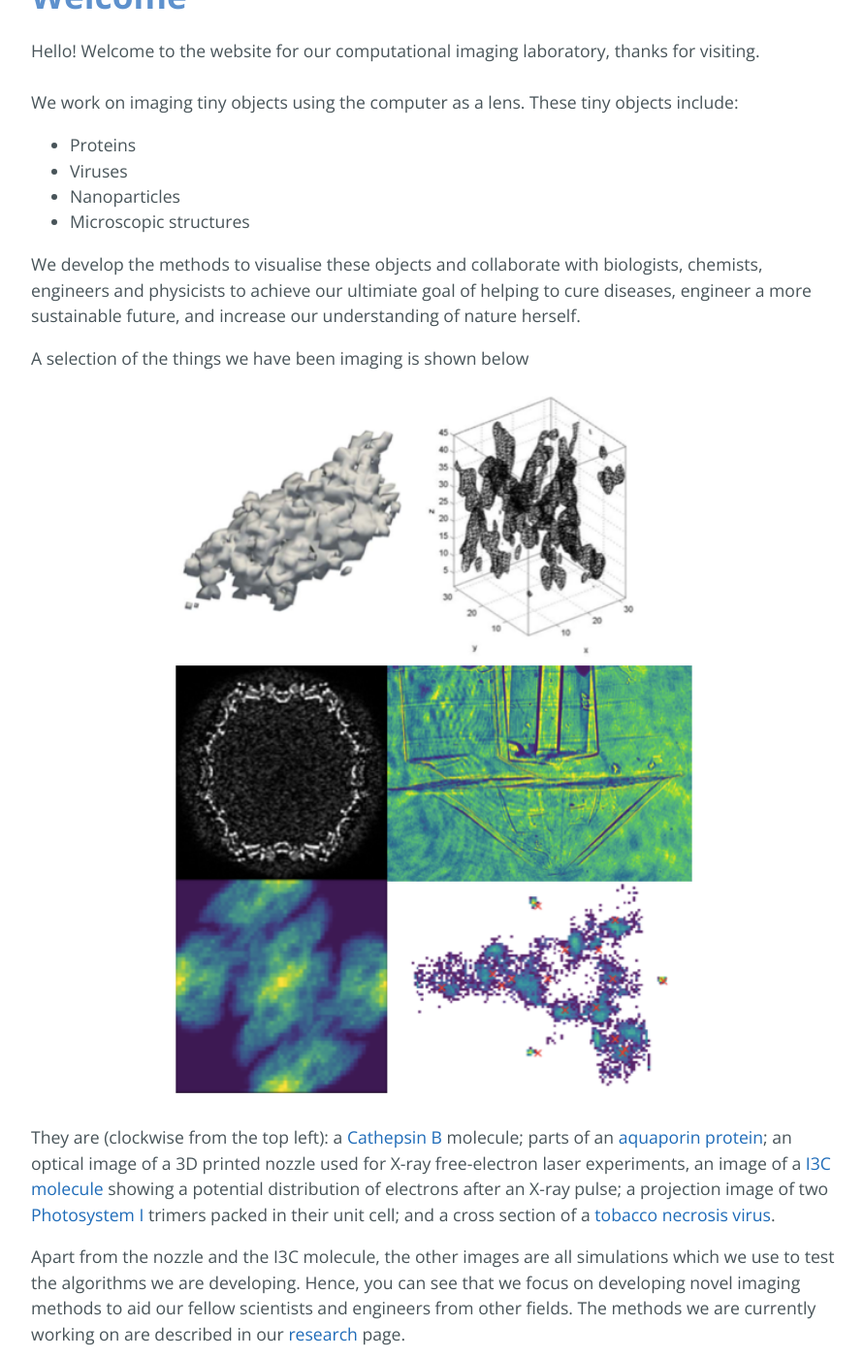
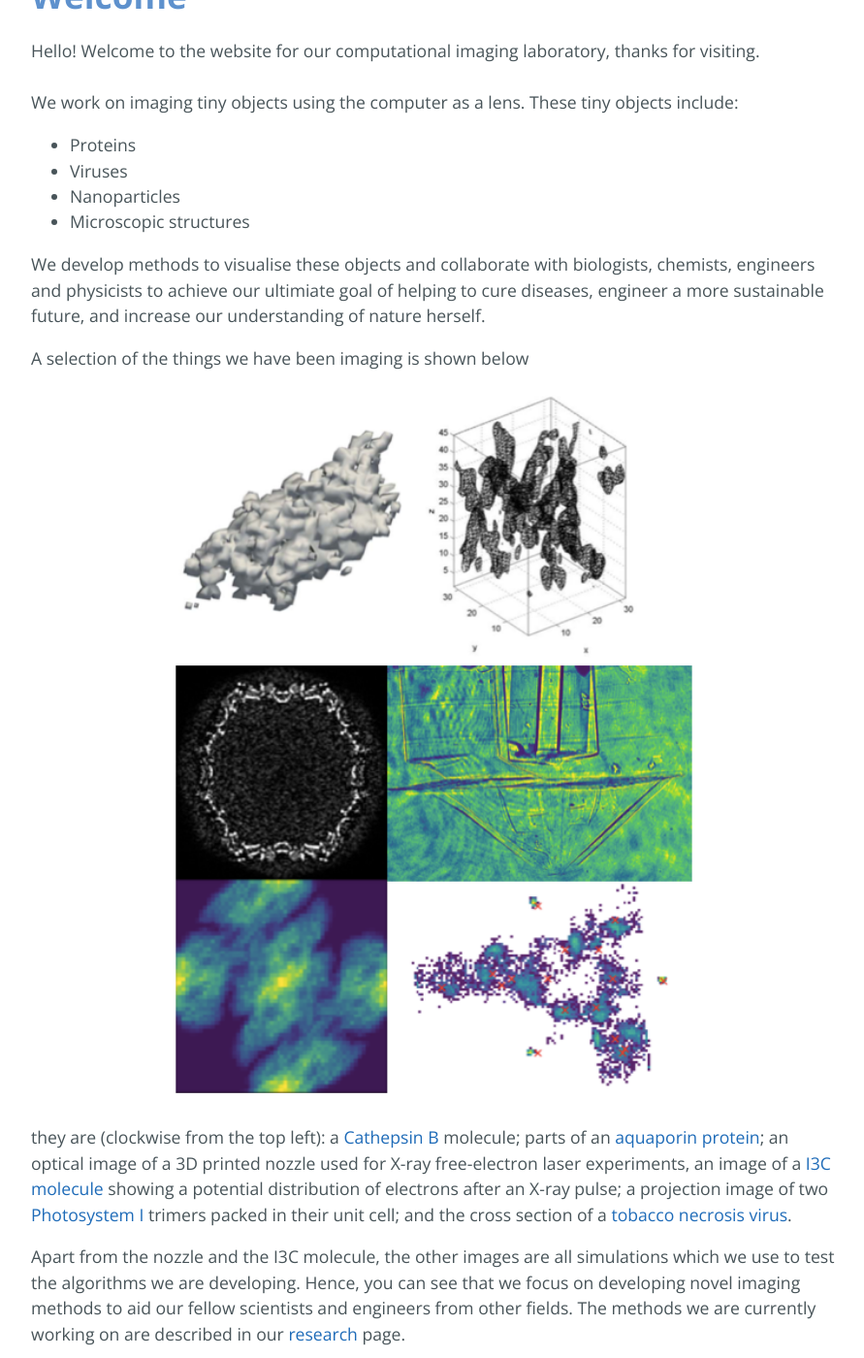
Before and after one commit to captvonsciencypants/computational-imaging-lab, a Jekyll site: the page built from index.md, in a window 1280 px wide and 1400 px high, scrolled down 959 px. Shown: the whole window at 97% size, without its empty margins (192-1083 px from the left). Built offline with Jekyll 4.4.1, drawn with Linux system fonts in a browser that asks for light colours; our own code applies the rules of GitHub Pages for plain Markdown files; the repository's description, which GitHub fills in, is left out.

```diff
--- a/index.md
+++ b/index.md
@@ -9,13 +9,13 @@ We work on imaging tiny objects using the computer as a lens. These tiny objects
 * Nanoparticles
 * Microscopic structures
 
-We develop the methods to visualise these objects and collaborate with biologists, chemists, engineers and physicists to achieve our ultimiate goal of helping to cure diseases, engineer a more sustainable future, and increase our understanding of nature herself.
+We develop methods to visualise these objects and collaborate with biologists, chemists, engineers and physicists to achieve our ultimiate goal of helping to cure diseases, engineer a more sustainable future, and increase our understanding of nature herself.
 
 A selection of the things we have been imaging is shown below
 <p align="center">
   <img src="figs/index_0.png" width="550" />
 </p>
-They are (clockwise from the top left): a [Cathepsin B](https://en.wikipedia.org/wiki/Cathepsin_B) molecule; parts of an [aquaporin protein](https://pdb101.rcsb.org/motm/173); an optical image of a 3D printed nozzle used for X-ray free-electron laser experiments, an image of a [I3C molecule](https://doi.org/10.1107/S0907444908030266) showing a potential distribution of electrons after an X-ray pulse; a projection image of two [Photosystem I](https://pdb101.rcsb.org/motm/22) trimers packed in their unit cell; and a cross section of a [tobacco necrosis virus](https://www.rcsb.org/structure/1TNV).
+they are (clockwise from the top left): a [Cathepsin B](https://en.wikipedia.org/wiki/Cathepsin_B) molecule; parts of an [aquaporin protein](https://pdb101.rcsb.org/motm/173); an optical image of a 3D printed nozzle used for X-ray free-electron laser experiments, an image of a [I3C molecule](https://doi.org/10.1107/S0907444908030266) showing a potential distribution of electrons after an X-ray pulse; a projection image of two [Photosystem I](https://pdb101.rcsb.org/motm/22) trimers packed in their unit cell; and the cross section of a [tobacco necrosis virus](https://www.rcsb.org/structure/1TNV).
 
 Apart from the nozzle and the I3C molecule, the other images are all simulations which we use to test the algorithms we are developing. Hence, you can see that we focus on developing novel imaging methods to aid our fellow scientists and engineers from other fields. The methods we are currently working on are described in our [research](research.md) page.
 
```
